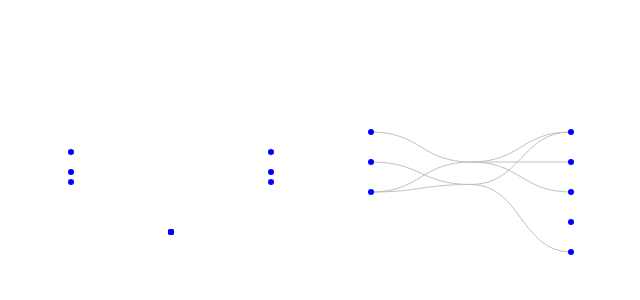
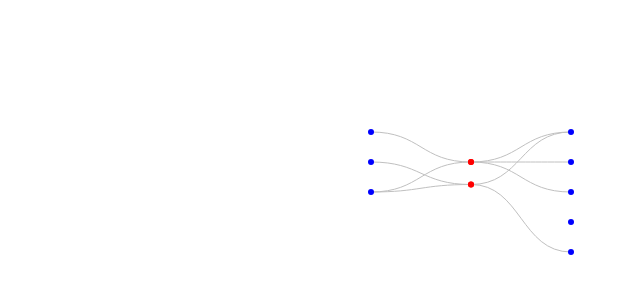
Before and after one commit to vdslab/biclique-bundling, a React (Vite) app: page / in a window 1280 px wide. Shown: the top 300 px of the page, without its empty margins (169-809 px from the left). Built offline with nearby package versions, Linux system fonts and the light colour scheme.

Commit message:
中間ノードを追加した

```diff
--- a/src/App.jsx
+++ b/src/App.jsx
@@ -12,45 +12,13 @@ const sumCordinates = (nodes, i) => {
   }
 
   return sum;
-}
+};
 
 function App() {
   const [paths, setPaths] = useState([]);
   const [leftNodes, setLeftNodes] = useState([]);
   const [rightNodes, setRightNodes] = useState([]);
-
-  const data = [
-    {
-      source: [100, 120],
-      target: [200, 200],
-    },
-    {
-      source: [100, 140],
-      target: [200, 200],
-    },
-    {
-      source: [100, 150],
-      target: [200, 200],
-    },
-    {
-      source: [300, 120],
-      target: [200, 200],
-    },
-    {
-      source: [300, 140],
-      target: [200, 200],
-    },
-    {
-      source: [300, 150],
-      target: [200, 200],
-    },
-  ];
-
-  const lineData = [
-    { x: 10, y: 20 },
-    { x: 100, y: 200 },
-    { x: 200, y: 100 },
-  ];
+  const [midNodes, setMidNodes] = useState([]);
 
   useEffect(() => {
     const linkGenerator = d3.linkHorizontal();
@@ -188,29 +156,40 @@ function App() {
 
         const pathData = new Array();
         const midX = 500;
-        const midY = ( sumCordinates(lefts, [...leftMaximalCandNodeSet]) +
-         sumCordinates( rights ,[...rightMaximalCandNodeSet]) ) /
-         (leftMaximalCandNodeSet.size + rightMaximalCandNodeSet.size);
+        const midY =
+          (sumCordinates(lefts, [...leftMaximalCandNodeSet]) +
+            sumCordinates(rights, [...rightMaximalCandNodeSet])) /
+          (leftMaximalCandNodeSet.size + rightMaximalCandNodeSet.size);
 
-         console.log(midX, midY);
+        console.log(midX, midY);
+        setMidNodes((prev) => {
+          return [...prev, { x: midX, y: midY }];
+        });
 
-         for(const l of [...leftMaximalCandNodeSet]) {
+
+        for (const l of [...leftMaximalCandNodeSet]) {
           //source:
           //[lefts[l].x,lefts[l].y]
 
           //target:
           //[midX, midY]
-          outputPaths.push({source:[lefts[l].x,lefts[l].y], target:[midX, midY]});
-         }
+          outputPaths.push({
+            source: [lefts[l].x, lefts[l].y],
+            target: [midX, midY],
+          });
+        }
 
-         for(const r of [...rightMaximalCandNodeSet]) {
+        for (const r of [...rightMaximalCandNodeSet]) {
           //source:
           //[lefts[l].x,lefts[l].y]
 
           //target:
           //[midX, midY]
-          outputPaths.push({source:[midX, midY], target:[rights[r].x,rights[r].y]});
-         }
+          outputPaths.push({
+            source: [midX, midY],
+            target: [rights[r].x, rights[r].y],
+          });
+        }
       }
     }
 
@@ -243,24 +222,8 @@ function App() {
           return <circle cx={node.x} cy={node.y} r="3" fill="blue" />;
         })}
 
-        {data?.map((datum, key) => {
-          return (
-            <>
-              <circle
-                cx={datum.source[0]}
-                cy={datum.source[1]}
-                r="3"
-                fill="blue"
-              />
-
-              <circle
-                cx={datum.target[0]}
-                cy={datum.target[1]}
-                r="3"
-                fill="blue"
-              />
-            </>
-          );
+        {midNodes?.map((node, key) => {
+          return <circle cx={node.x} cy={node.y} r="3" fill="red" />;
         })}
       </svg>
     </>
```
